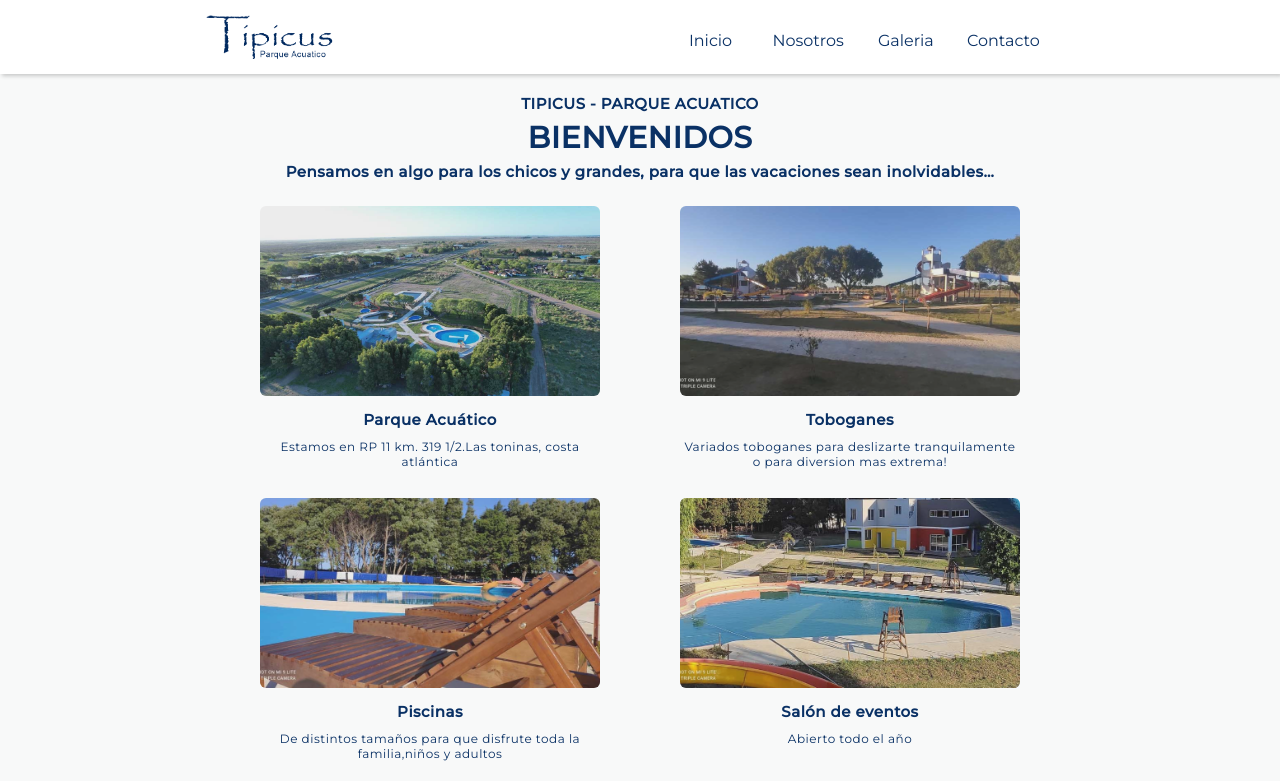
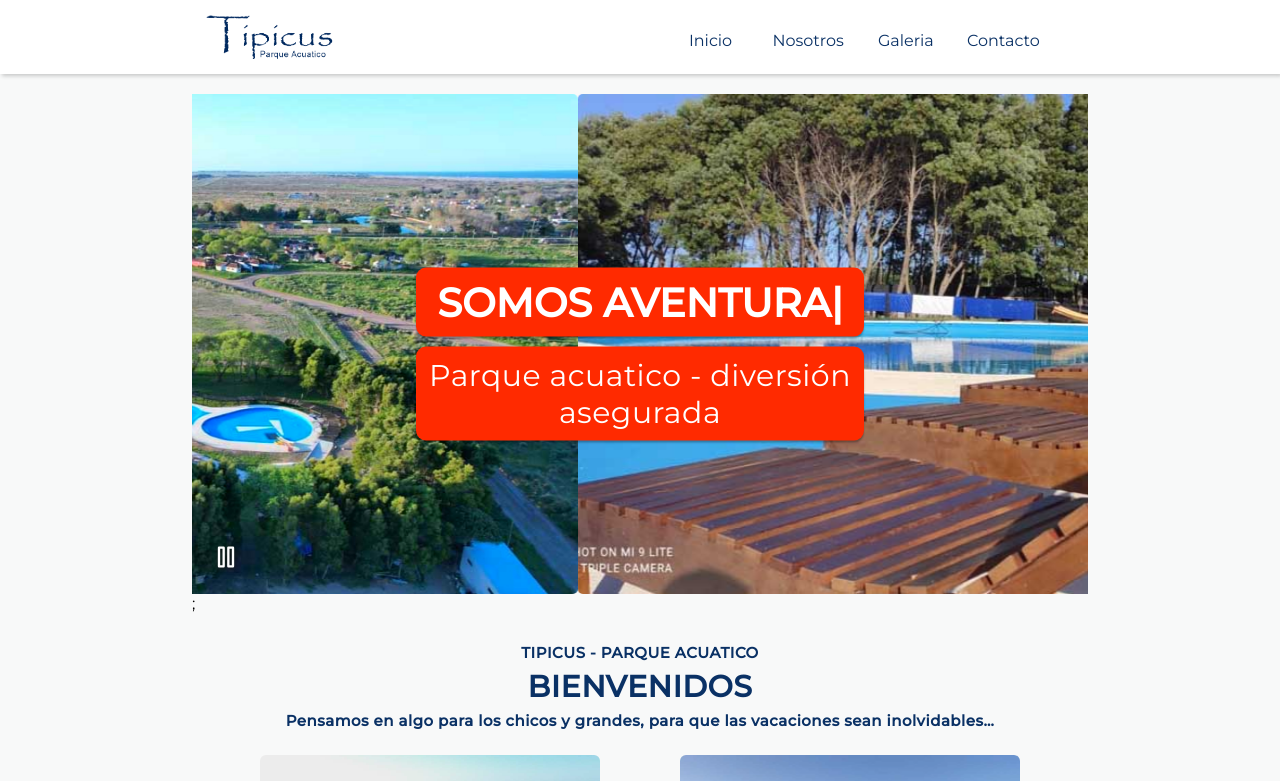
Before and after one commit to NicoGonzalez6/tipicus_park, a React (Create React App) app: page / in a window 1280 px wide. Shown: the top 781 px of the page. Built offline with nearby package versions, Linux system fonts and the light colour scheme.

Commit message:
hero bannerd added

```diff
--- a/package.json
+++ b/package.json
@@ -11,11 +11,16 @@
     "@types/react": "^18.0.26",
     "@types/react-dom": "^18.0.10",
     "@types/react-image-gallery": "^1.2.0",
+    "@types/react-typist": "^2.0.3",
+    "install": "^0.13.0",
     "react": "^18.2.0",
     "react-dom": "^18.2.0",
     "react-icons": "^4.7.1",
     "react-image-gallery": "^1.2.11",
     "react-scripts": "5.0.1",
+    "react-type-animation": "^2.1.2",
+    "react-typed": "^1.2.0",
+    "react-typist": "^2.0.5",
     "styled-components": "^5.3.6",
     "swiper": "^8.4.5",
     "typescript": "^4.9.4",
--- a/src/App.tsx
+++ b/src/App.tsx
@@ -1,7 +1,7 @@
 import styled from 'styled-components';
 import Footer from './components/Footer/Footer';
 import Header from './components/Header/Header';
-import Home from './components/Home/Home';
+import Home from './Page/Home/Home';
 
 const App = () => {
 	return (
--- a/src/components/Home/Home.tsx
+++ b/src/Page/Home/Home.tsx
@@ -1,23 +1,25 @@
 import React from 'react';
 import styled from 'styled-components';
-import Card from '../Card/Card';
+import Card from '../../components/Card/Card';
 import { cardInfo } from '../../utils/cardInfo';
-import TitleSection from '../TitleSection/TitleSection';
-import Slider from '../Slider/Slider';
+import TitleSection from '../../components/TitleSection/TitleSection';
+import Slider from '../../components/Slider/Slider';
+import { images, heroImg } from '../../utils/images';
+import Hero from '../../components/Hero/Hero';
+import { heroBannerText } from '../../utils/heroText';
 
 const Home: React.FC = () => {
-	const headerTitle = 'TIPICUS - PARQUE ACUATICO';
-	const mainTitle = 'BIENVENIDOS';
-	const text = `Pensamos en algo para los chicos y grandes, para que las
-				vacaciones sean inolvidables…`;
-
 	return (
 		<StyledHome>
+			<HeroSection>
+				<Hero images={heroImg} heroText={heroBannerText} />
+			</HeroSection>
 			<CardSection>
 				<TitleSection
-					headerTitle={headerTitle}
-					mainTitle={mainTitle}
-					text={text}
+					headerTitle='TIPICUS - PARQUE ACUATICO'
+					mainTitle='BIENVENIDOS'
+					text={`Pensamos en algo para los chicos y grandes, para que las
+				vacaciones sean inolvidables…`}
 				/>
 				<div className='card-container'>
 					{cardInfo.map((card) => {
@@ -28,10 +30,10 @@
 			<GalerySection>
 				<TitleSection
 					text='Disfruta de tipicus como vos quieras!'
-					mainTitle={'GALERIA'}
+					mainTitle='GALERIA'
 				/>
 				<div className='slider-container'>
-					<Slider></Slider>
+					<Slider images={images} />
 				</div>
 			</GalerySection>
 		</StyledHome>
@@ -65,6 +67,15 @@
 	}
 `;
 
+const HeroSection = styled.section`
+	display: flex;
+	flex-direction: column;
+	gap: ${({ theme }) => theme.spacing.xxlg};
+	height: auto;
+	width: 100%;
+	padding-bottom: ${({ theme }) => theme.spacing.xlg};
+`;
+
 const CardSection = styled.section`
 	display: flex;
 	flex-direction: column;
@@ -89,7 +100,4 @@
 	gap: ${({ theme }) => theme.spacing.xxlg};
 	min-height: 50vh;
 	width: 100%;
-
-	.slider-container {
-	}
 `;
--- /dev/null
+++ b/src/components/Hero/Hero.tsx
@@ -0,0 +1,62 @@
+import React from 'react';
+import styled from 'styled-components';
+import Slider from '../Slider/Slider';
+import Text from '../Text/Text';
+import { TypeAnimation } from 'react-type-animation';
+
+const Hero: React.FC<any> = ({ images, heroText }) => {
+	return (
+		<StyledHero>
+			<div className='banner-text'>
+				<TypeAnimation
+					sequence={heroText}
+					speed={50}
+					wrapper='span'
+					repeat={Infinity}
+					deletionSpeed={40}
+				/>
+				<Text textType='title' textColor='white'>
+					Parque acuatico - diversión asegurada
+				</Text>
+			</div>
+			<Slider images={images} showNav={false} />;
+		</StyledHero>
+	);
+};
+
+export default Hero;
+
+const StyledHero = styled.div`
+	position: relative;
+	width: 100%;
+	height: auto;
+
+	.banner-text {
+		position: absolute;
+		z-index: 50000;
+		left: 50%;
+		top: 50%;
+		transform: translate(-50%, -50%);
+		display: flex;
+		flex-direction: column;
+		text-align: center;
+		gap: ${({ theme }) => theme.spacing.md};
+
+		p {
+			border-radius: 10px;
+			background-color: ${({ theme }) => theme.tertiary};
+			padding: 10px;
+			box-shadow: 0px 2px 2px rgba(0, 0, 0, 0.3);
+		}
+
+		span {
+			color: ${({ theme }) => theme.white_primary};
+			font-weight: 900;
+			font-size: 40px !important;
+			background-color: ${({ theme }) => theme.tertiary};
+			border-radius: 10px;
+			padding: 10px 0;
+			box-shadow: 0px 2px 2px rgba(0, 0, 0, 0.3);
+		}
+	}
+`;
--- a/src/components/Slider/Slider.tsx
+++ b/src/components/Slider/Slider.tsx
@@ -1,59 +1,9 @@
 import SwiperCore, { Autoplay, Navigation, Pagination } from 'swiper';
 import 'swiper/css';
 import styled from 'styled-components';
-import image2 from '../../assets/Tipicus/tipicus-parque-acuatico-en-las-toninas-3.jpg';
-import image3 from '../../assets/Tipicus/tipicus-parque-acuatico-en-las-toninas-4.jpg';
-import image4 from '../../assets/Tipicus/tipicus-parque-acuatico-en-las-toninas-5.jpg';
-import image6 from '../../assets/Tipicus/tipicus-parque-acuatico-en-las-toninas-7.jpg';
-import image1 from '../../assets/Tipicus/tipicus-parque-acuatico-en-las-toninas-11.jpg';
-import image7 from '../../assets/Tipicus/tipicus-parque-acuatico-en-las-toninas-13.jpg';
-import image8 from '../../assets/Tipicus/tipicus-parque-acuatico-en-las-toninas-14.jpg';
-import image9 from '../../assets/Tipicus/tipicus-parque-acuatico-en-las-toninas-17.jpg';
-import image10 from '../../assets/Tipicus/tipicus-parque-acuatico-en-las-toninas-16.jpg';
 import ImageGallery from 'react-image-gallery';
 
-const images = [
-	{
-		original: image1,
-		thumbnail: image1,
-	},
-	{
-		original: image2,
-		thumbnail: image2,
-	},
-	{
-		original: image3,
-		thumbnail: image3,
-	},
-	{
-		original: image4,
-		thumbnail: image4,
-	},
-
-	{
-		original: image6,
-		thumbnail: image6,
-	},
-
-	{
-		original: image7,
-		thumbnail: image7,
-	},
-	{
-		original: image8,
-		thumbnail: image8,
-	},
-	{
-		original: image9,
-		thumbnail: image9,
-	},
-	{
-		original: image10,
-		thumbnail: image10,
-	},
-];
-
-const Slider = () => {
+const Slider: React.FC<any> = ({ images, showNav }) => {
 	SwiperCore.use([Autoplay, Navigation, Pagination]);
 
 	return (
@@ -61,7 +11,9 @@
 			<ImageGallery
 				items={images}
 				showFullscreenButton={false}
+				showNav={showNav}
 				infinite
+				autoPlay={true}
 			/>
 		</SliderContainer>
 	);
--- a/src/styles/index.tsx
+++ b/src/styles/index.tsx
@@ -24,6 +24,7 @@
 export const defaultTheme: DefaultTheme = {
 	white_primary: '#fff',
 	white_secundary: '#f8f9f9',
+	tertiary: '#ff2a00',
 	secundary: '#222222',
 	primary: '#0a3165',
 	spacing: {
--- a/src/styles/styled.d.ts
+++ b/src/styles/styled.d.ts
@@ -43,7 +43,7 @@
 	export interface DefaultTheme {
 		white_primary: string;
 		white_secundary: string;
-
+		tertiary: string;
 		primary: string;
 		secundary: string;
 		spacing: spacing;
--- /dev/null
+++ b/src/utils/heroText.ts
@@ -0,0 +1,8 @@
+export const heroBannerText: (string | number)[] = [
+	'SOMOS TIPICUS',
+	3000,
+	'SOMOS AVENTURA',
+	3000,
+	'SOMOS DIVERSIÓN',
+	3000,
+];
--- /dev/null
+++ b/src/utils/images.ts
@@ -0,0 +1,61 @@
+import image2 from '../assets/Tipicus/tipicus-parque-acuatico-en-las-toninas-3.jpg';
+import image3 from '../assets/Tipicus/tipicus-parque-acuatico-en-las-toninas-4.jpg';
+import image4 from '../assets/Tipicus/tipicus-parque-acuatico-en-las-toninas-5.jpg';
+import image1 from '../assets/Tipicus/tipicus-parque-acuatico-en-las-toninas-11.jpg';
+import image7 from '../assets/Tipicus/tipicus-parque-acuatico-en-las-toninas-13.jpg';
+import image8 from '../assets/Tipicus/tipicus-parque-acuatico-en-las-toninas-14.jpg';
+import image9 from '../assets/Tipicus/tipicus-parque-acuatico-en-las-toninas-17.jpg';
+import image10 from '../assets/Tipicus/tipicus-parque-acuatico-en-las-toninas-16.jpg';
+
+import heroImage from '../assets/Tipicus/Web_Photo_Editor.jpg';
+
+interface ImageInterface {
+	original: string;
+	thumbnail?: string;
+}
+
+export const heroImg: ImageInterface[] = [
+	{
+		original: heroImage,
+	},
+	{
+		original: image1,
+	},
+];
+export const images: ImageInterface[] = [
+	{
+		original: image1,
+		thumbnail: image1,
+	},
+	{
+		original: image2,
+		thumbnail: image2,
+	},
+	{
+		original: image3,
+		thumbnail: image3,
+	},
+	{
+		original: image4,
+		thumbnail: image4,
+	},
+
+	{
+		original: image7,
+		thumbnail: image7,
+	},
+	{
+		original: image8,
+		thumbnail: image8,
+	},
+	{
+		original: image9,
+		thumbnail: image9,
+	},
+	{
+		original: image10,
+		thumbnail: image10,
+	},
+];
+
+export default images;
```
Also changed, not shown: src/assets/Tipicus/Web_Photo_Editor.jpg (added), src/utils/cardInfo.ts (renamed from src/utils/cardInfo.tsx), 1 other file (tests, documents, lock files or other folders).
